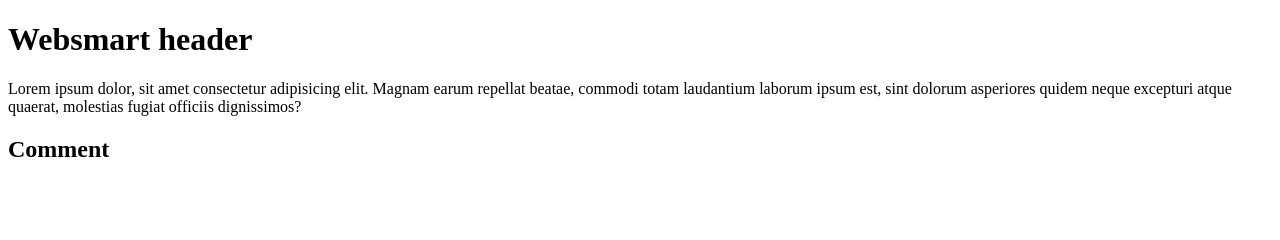
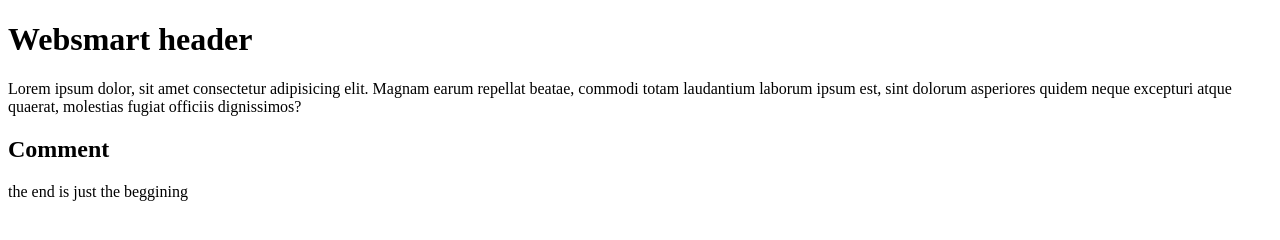
Before and after one commit to zhiide/Websmart-s-port, a plain HTML site: page index.html in a window 1280 px wide. Drawn offline with Linux system fonts and the light colour scheme.

Commit message:
add descr

```diff
--- a/index.html
+++ b/index.html
@@ -12,5 +12,6 @@
     <p>Lorem ipsum dolor, sit amet consectetur adipisicing elit. Magnam earum repellat beatae, commodi totam laudantium laborum ipsum est, sint dolorum asperiores quidem neque excepturi atque quaerat, molestias fugiat officiis dignissimos?</p>
 
     <h2>Comment</h2>
+    <p>the end is just the beggining</p>
 </body>
 </html>
```
